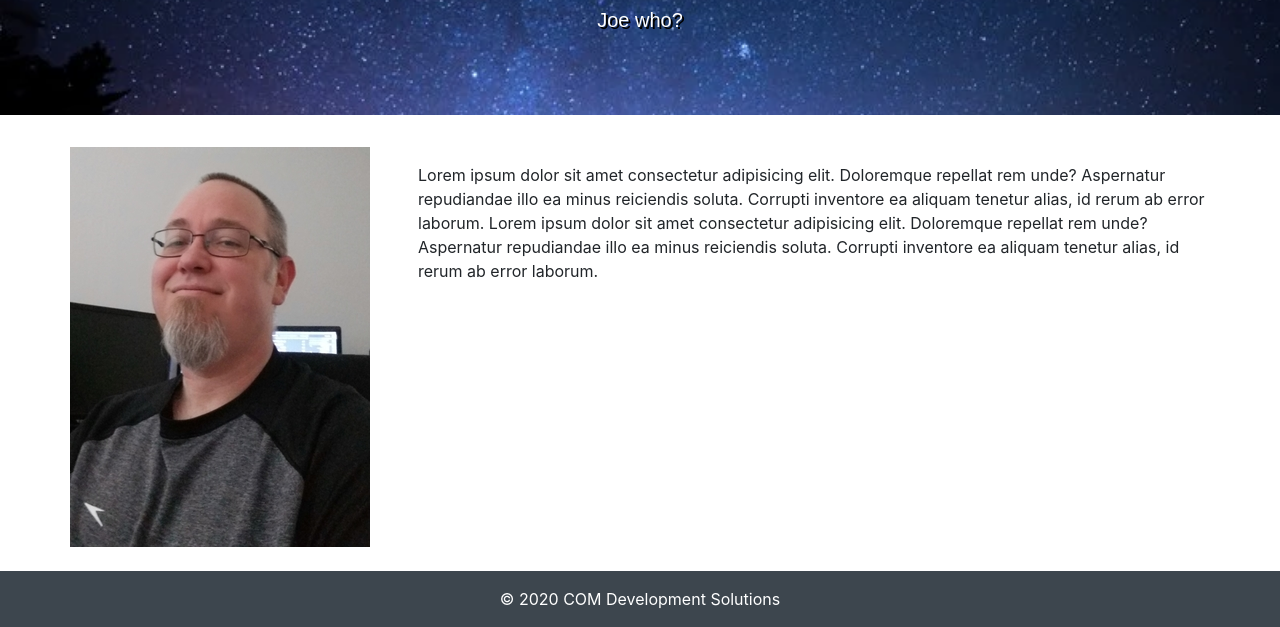
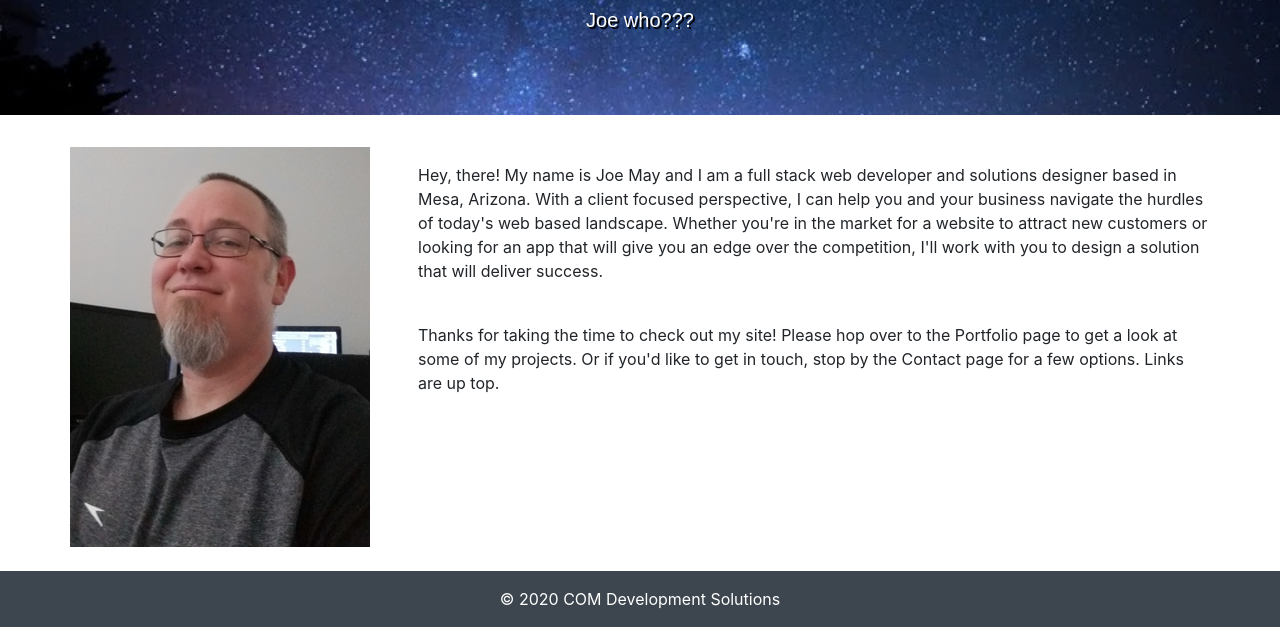
Before and after one commit to JoeMay-Dev/wk2, a plain HTML site: page index.html in a window 1280 px wide. Shown: the part 190-817 px from the top of the page. Drawn offline with nearby package versions, Linux system fonts and the light colour scheme.

Commit message:
updated readme and bio

```diff
--- a/assets/css/style.css
+++ b/assets/css/style.css
@@ -50,6 +50,10 @@
     font-size: 50px;
 }
 
+.card{
+    text-align: center;
+}
+
 .card-bg {
     width: 100%;
     height: 30vh;
--- a/index.html
+++ b/index.html
@@ -37,7 +37,7 @@
         <div class="jumbotron jumbotron-fluid">
           <div class="container">
             <h1 class="display-4">About Me</h1>
-            <p class="lead">Joe who?</p>
+            <p class="lead">Joe who???</p>
           </div>
         </div>
       </header>
@@ -49,11 +49,11 @@
               <img src="./assets/images/Joe-profile.jpg" alt="Joe May" class="float-left mr-5 img-fluid">
             </figure>
             <article>
-              <p>Lorem ipsum dolor sit amet consectetur adipisicing elit. Doloremque repellat rem unde? Aspernatur
-                repudiandae illo ea minus reiciendis soluta. Corrupti inventore ea aliquam tenetur alias, id rerum ab
-                error laborum. Lorem ipsum dolor sit amet consectetur adipisicing elit. Doloremque repellat rem unde? Aspernatur
-                repudiandae illo ea minus reiciendis soluta. Corrupti inventore ea aliquam tenetur alias, id rerum ab
-                error laborum.</p>
+              <p>Hey, there! My name is Joe May and I am a full stack web developer and solutions designer based in Mesa, Arizona. With a client focused perspective, I can help you and your business navigate the hurdles of today's web based landscape. Whether you're in the market for a website to attract new customers or looking for an app that will give you an edge over the competition, I'll work with you to design a solution that will deliver success.</p>
+              <br>
+              <p>
+                Thanks for taking the time to check out my site! Please hop over to the Portfolio page to get a look at some of my projects. Or if you'd like to get in touch, stop by the Contact page for a few options. Links are up top.
+              </p>
             </article>
           </div>
         </div>
```
Also changed, not shown: 1 other file.
